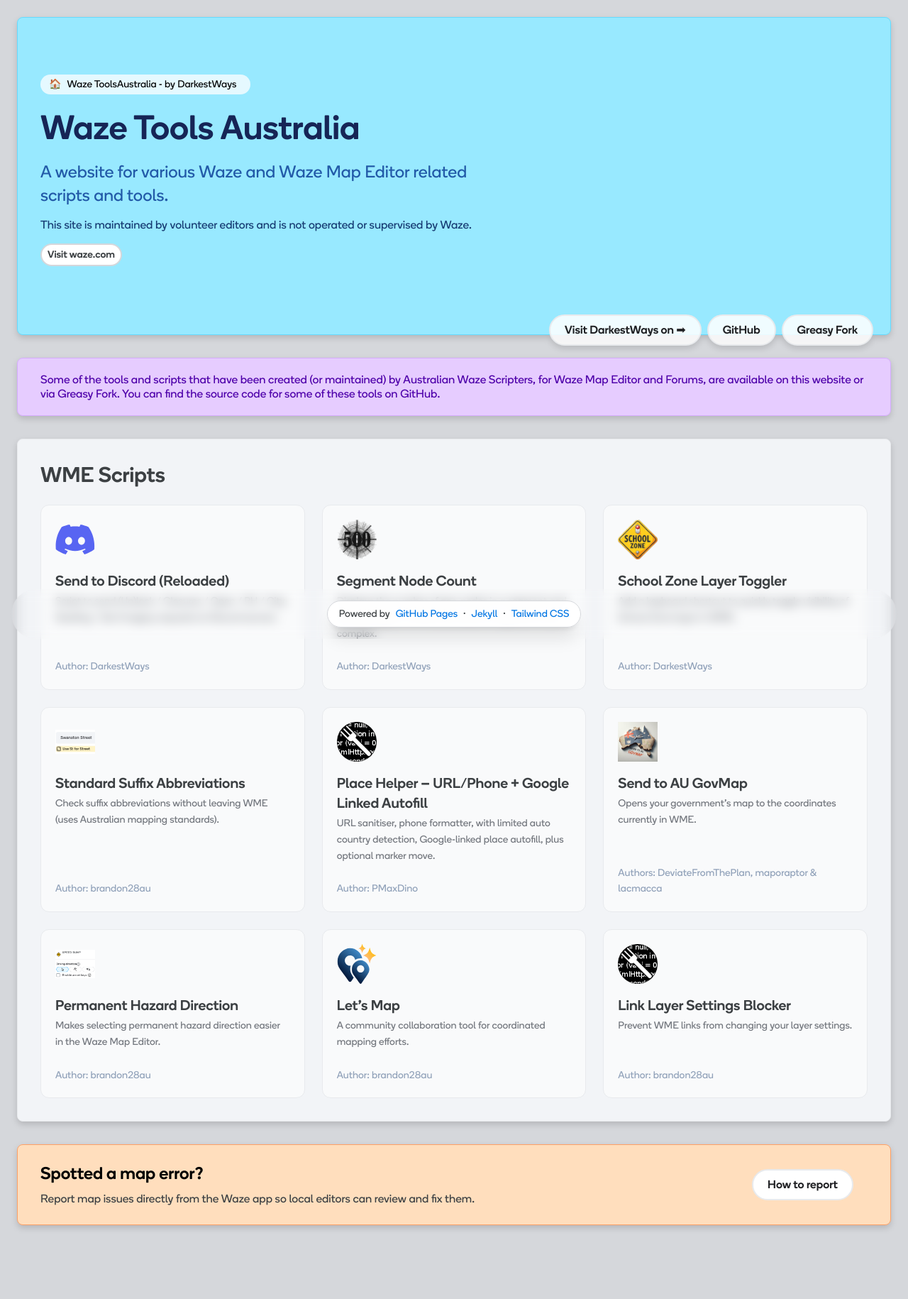
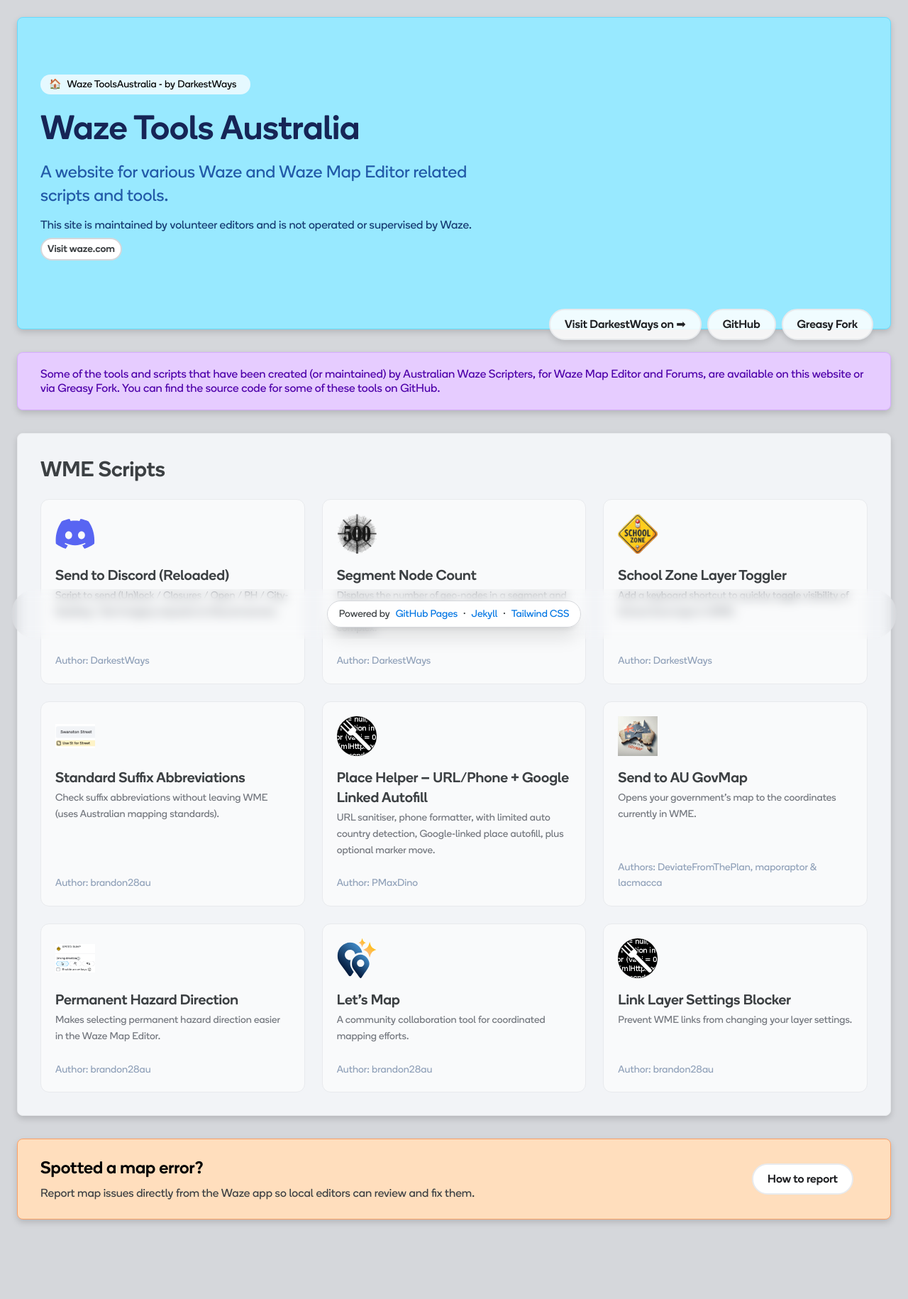
Before and after one commit to darkestways/wazetoolsau.com, a Jekyll site: the page built from src/index.md, in a window 1280 px wide. Shown: the whole page at 71% size. Built offline with Jekyll 4.4.1, drawn with Linux system fonts in a browser that asks for light colours.

Commit message:
Adjust spacing
Signed-off-by: Darkest Ways <254888377+darkestways@users.noreply.github.com>

```diff
--- a/src/_layouts/default.html
+++ b/src/_layouts/default.html
@@ -22,9 +22,9 @@
             </a>
             <h1 class="text-3xl sm:text-5xl font-medium mb-4 leading-tight text-blue-950">Waze Tools Australia</h1>
             <p class="text-lg sm:text-2xl leading-snug max-w-2xl text-w-blue-800">A website for various Waze and Waze Map Editor related scripts and tools.</p>
-            <div class="relative max-w-2xl py-2 flex flex-row items-center-safe justify-end-safe gap-2 sm:flex sm:flex-col sm:px-0 sm:py-4 sm:gap-4 sm:items-start sm:justify-between">
+            <div class="relative max-w-2xl py-2 flex flex-row items-center-safe justify-end-safe gap-2 sm:flex sm:flex-col sm:px-0 sm:py-4 sm:gap-2 sm:items-start sm:justify-between">
               <p class="text-w-blue-900 leading-tight w-full text-xs sm:text-base sm:w-auto sm:flex-1 sm:min-w-0">This site is maintained by volunteer editors and is not operated or supervised by Waze.</p>
-              <a class="cta-pill w-min px-1 py-0 ml-0 max-h-fit text-xs sm:text-sm sm:w-min sm:py-1 sm:px-2 border-w-grey-300 hover:border-w-blue-200 hover:bg-w-grey-200 text-w-grey-800 hover:text-w-grey-900" href="//waze.com/waze" referrerpolicy="no-referrer" rel="noopener noreferrer" target="_blank">Visit waze.com</a>
+              <a class="cta-pill w-min px-1 py-0 ml-0 max-h-fit text-xs sm:text-sm sm:w-min sm:py-1 sm:px-2 border-w-grey-300 hover:border-w-blue-200 hover:bg-w-grey-200 text-w-grey-800 hover:text-w-grey-900" href="https://waze.com/waze" referrerpolicy="no-referrer" rel="noopener noreferrer" target="_blank">Visit waze.com</a>
             </div>
 
             <div class="absolute -bottom-4 right-0 sm:right-6 w-full sm:w-auto text-sm sm:text-base flex flex-row justify-center gap-2 sm:flex-row sm:items-center sm:justify-end">
--- a/src/assets/css/site.css
+++ b/src/assets/css/site.css
@@ -63,6 +63,7 @@
     --color-w-blue-100: #98e9ff;
     --color-w-blue-200: #65dbff;
     --color-w-blue: #33ccff;
+    --color-w-blue-500: #0099ff;
     --color-w-blue-600: #0075e3;
     --color-w-blue-800: #225aa8;
     --color-w-blue-900: #163b72;
@@ -729,6 +730,9 @@
     .hover\:border-w-blue-200:hover {
       border-color: var(--color-w-blue-200);
     }
+    .hover\:border-w-blue-500:hover {
+      border-color: var(--color-w-blue-500);
+    }
     .hover\:border-w-green-500:hover {
       border-color: var(--color-w-green-500);
     }
@@ -841,6 +845,9 @@
     }
     .sm\:justify-end {
       justify-content: flex-end;
+    }
+    .sm\:gap-2 {
+      gap: calc(var(--spacing) * 2);
     }
     .sm\:gap-4 {
       gap: calc(var(--spacing) * 4);
```
